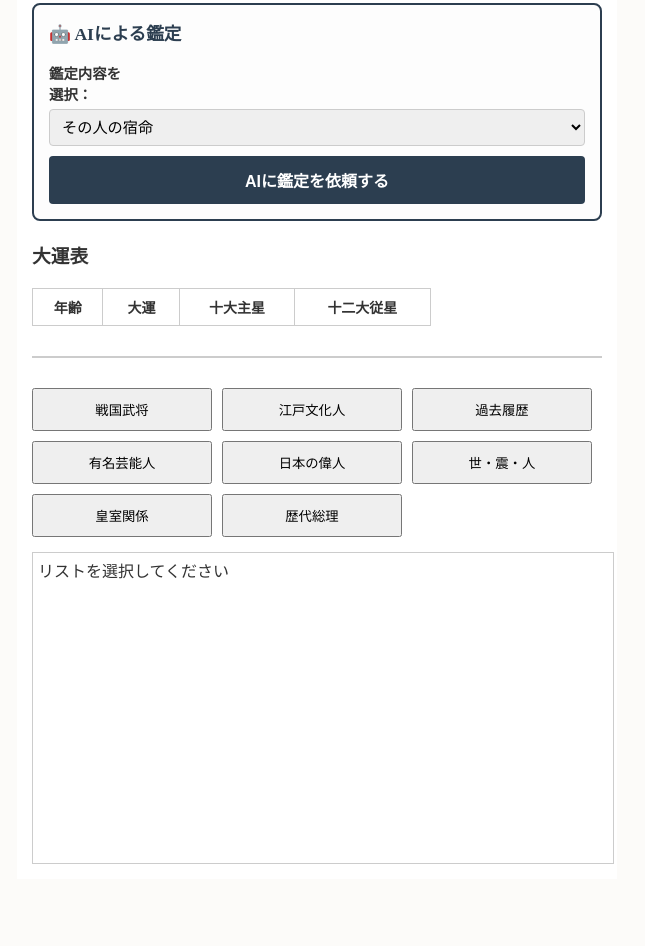
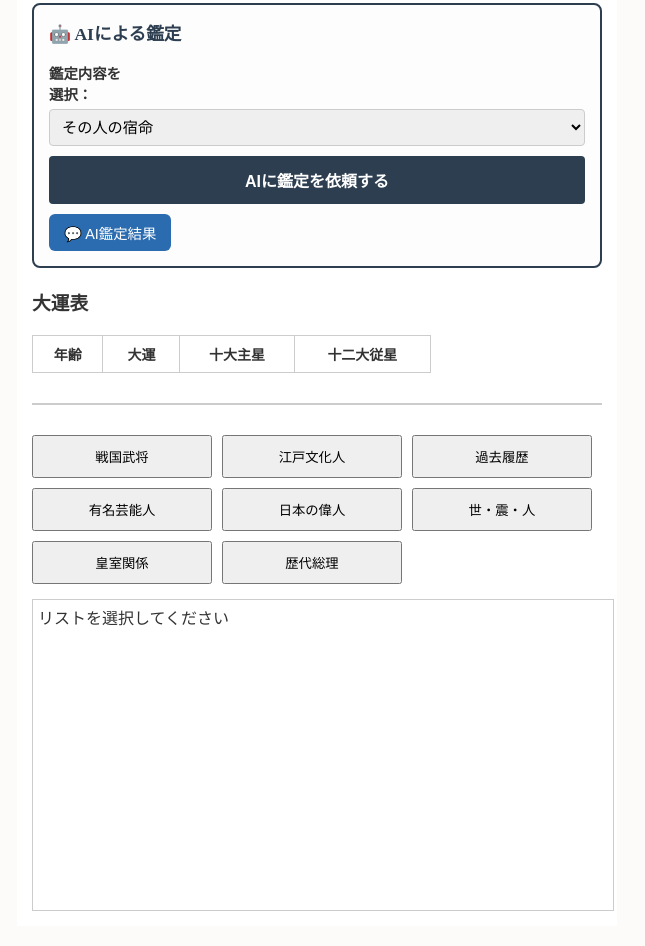
Before and after one commit to onigirikoubou-bit/-2, a website: page index.html in a window 1280 px wide. Shown: the part 726-1672 px from the top of the page, without its empty margins (323-968 px from the left). Before the commit the page ends 1625 px from the top, so only its background shows below. Drawn offline with nearby package versions, Linux system fonts and the light colour scheme.

Commit message:
テスト

```diff
--- a/index.html
+++ b/index.html
@@ -325,7 +325,7 @@ h1 {
                     AIに鑑定を依頼する
                 </button>
                 <!-- 履歴から読み込んだときに表示・有効化する「AI鑑定結果を再表示するボタン」の例 -->
-<div id="history-action-area" style="margin-top: 10px; display: none;">
+<div id="history-action-area" style="margin-top: 10px; display: block;">
     <button onclick="showAiResultFromHistory()" style="padding: 8px 15px; background: #2b6cb0; color: #fff; border: none; border-radius: 6px; cursor: pointer; font-size: 0.9em;">
         💬 AI鑑定結果
     </button>
```
